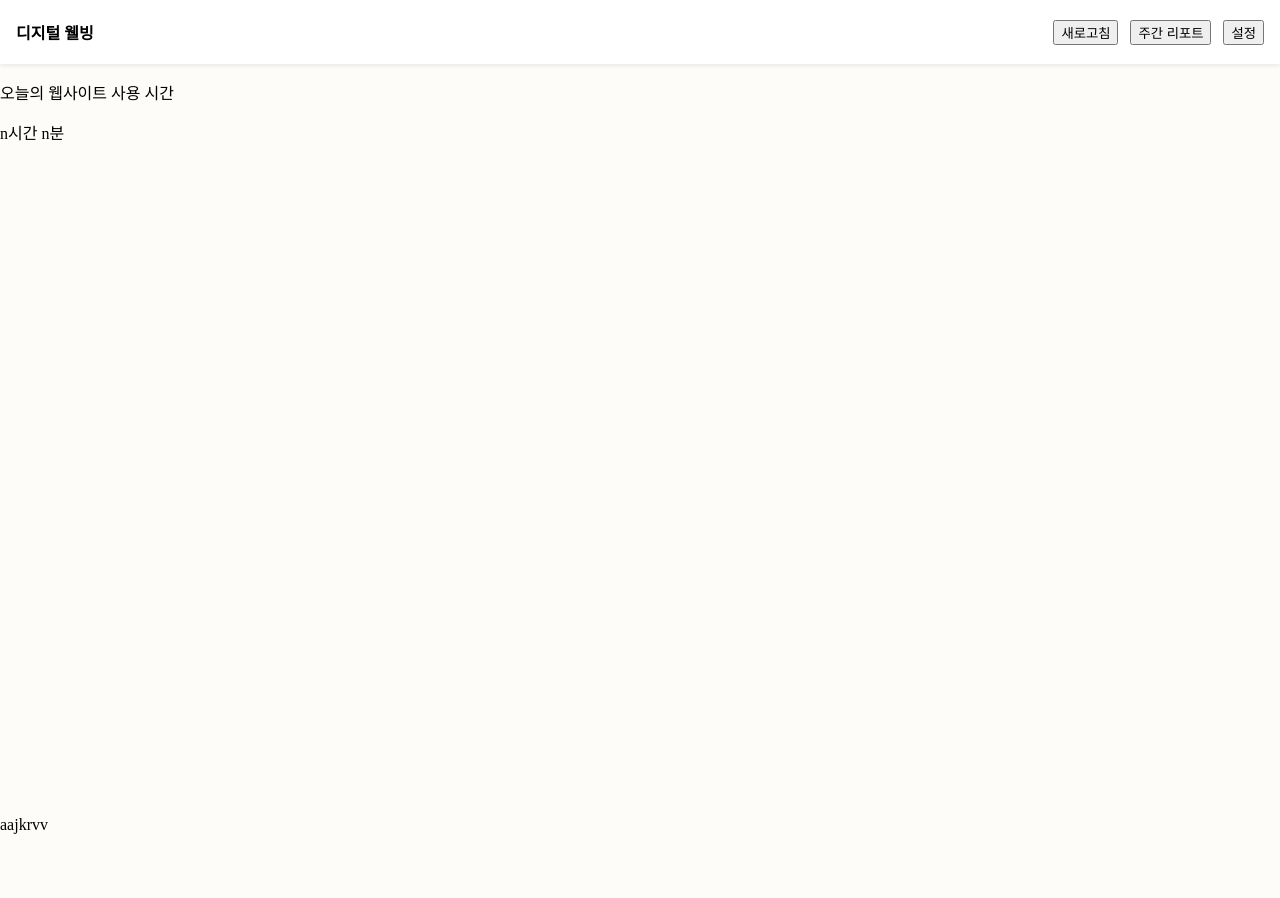
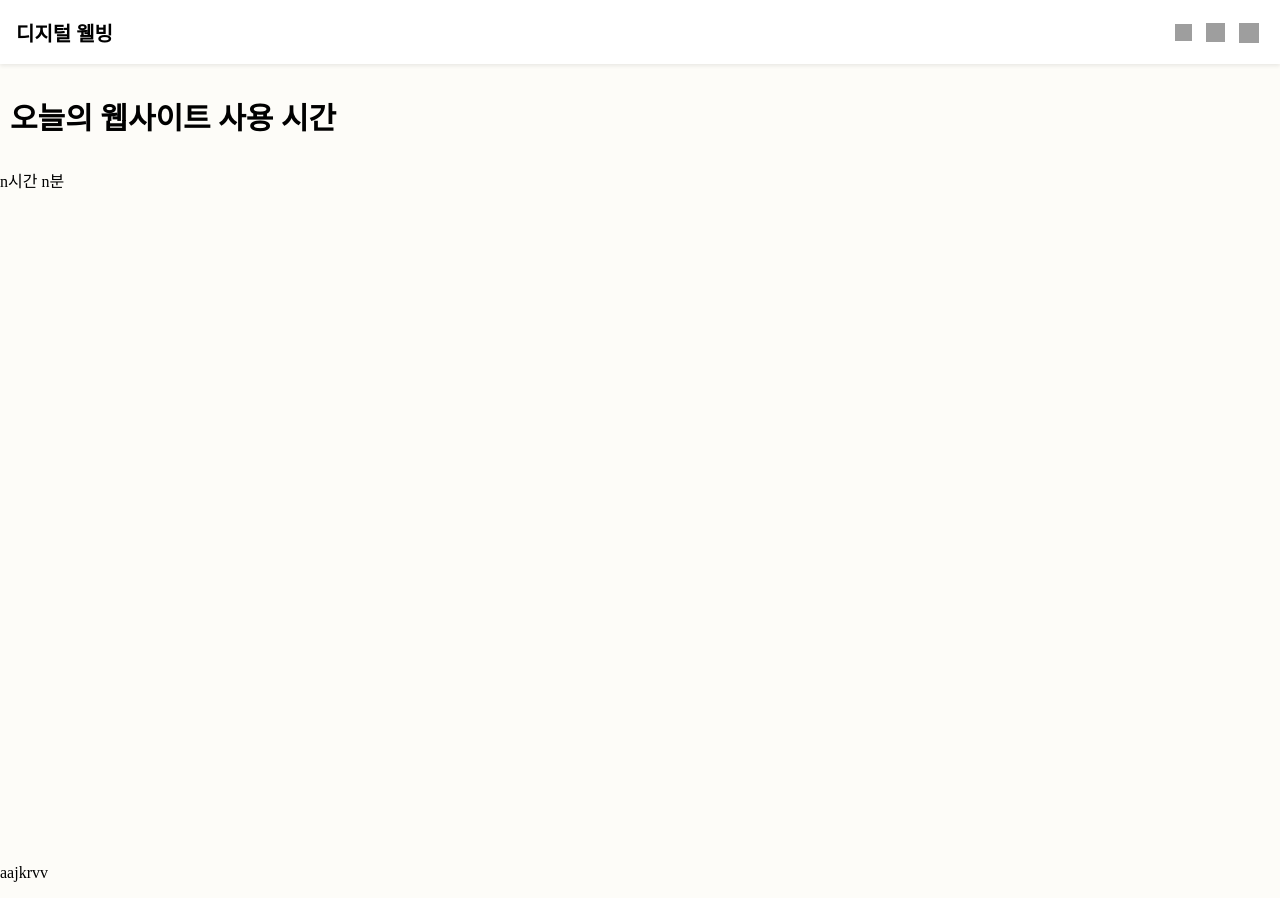
Before and after one commit to aajkrvv/web-digital-wellbeing-script, a plain HTML site: page web-digital-wellbeing-scriptUI.html in a window 1280 px wide. Before the commit the page ends 850 px from the top, so only its background shows below. Drawn offline with nearby package versions, Linux system fonts and the light colour scheme; grey boxes are pictures that could not be loaded.

Commit message:
edit ui header

```diff
--- a/web-digital-wellbeing-scriptUI.html
+++ b/web-digital-wellbeing-scriptUI.html
@@ -29,9 +29,16 @@
         header p {
             margin: 0;
             font-weight: 600;
+            font-size: 20px;
         }
         header nav button {
-            margin-left: 8px;
+            background: none;
+            border: none;
+            cursor: pointer;
+            padding: 5px;
+            vertical-align: middle;
+            position: relative;
+            top: 2px;
         }
     </style>
 </head>
@@ -40,13 +47,19 @@
     <header role="banner">
         <p>디지털 웰빙</p>
         <nav>
-            <button>새로고침</button>
-            <button>주간 리포트</button>
-            <button>설정</button>
+            <button aria-label="새로고침">
+              <img src="https://img.icons8.com/?size=100&id=86220&format=png&color=000000" width="17" height="17" alt="">
+            </button>
+            <button aria-label="주간 리포트">
+              <img src="https://img.icons8.com/?size=100&id=59735&format=png&color=000000" width="19" height="19" alt="">
+            </button>
+            <button aria-label="설정">
+              <img src="https://img.icons8.com/?size=100&id=59996&format=png&color=000000" width="20" height="20" alt="">
+            </button>
         </nav>
     </header>
     <div>
-        <p>오늘의 웹사이트 사용 시간</p>
+        <p style="font-weight: 800; font-size: 30px; padding-left: 10px;">오늘의 웹사이트 사용 시간</p>
         <p>n시간 n분</p>
     </div>
     <div>
```
